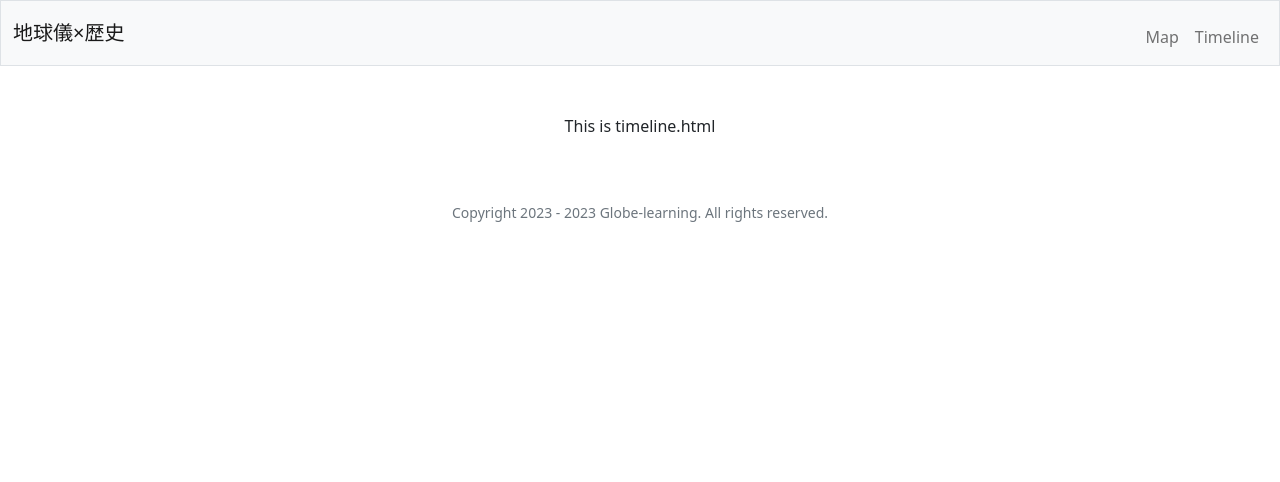
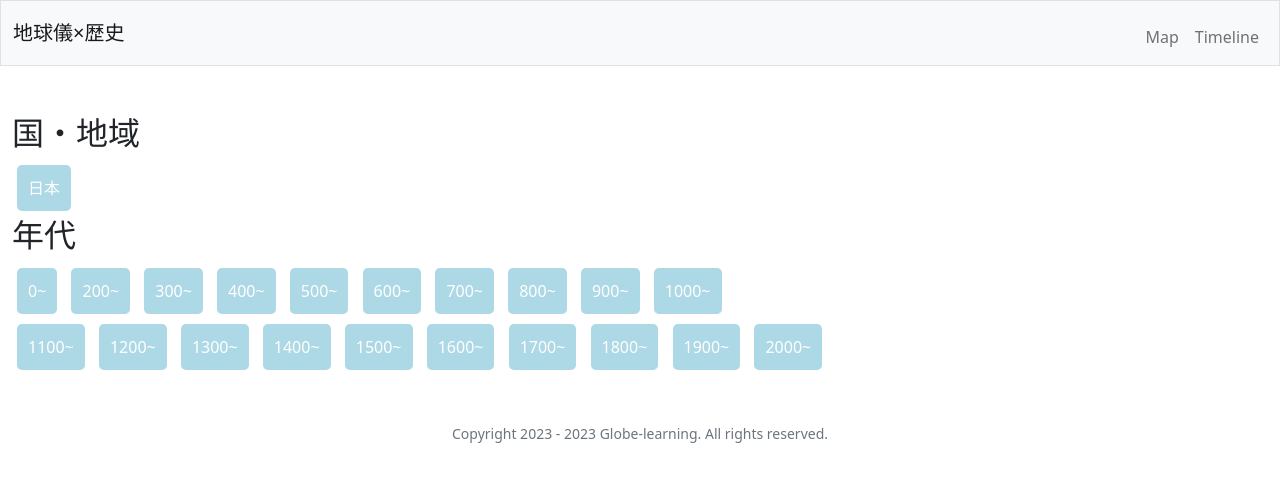
Before and after one commit to naka-c1024/World_Voyage, a Flask app: page /timeline in a window 1280 px wide. Shown: the top 482 px of the page. Run offline with Flask 2, Linux system fonts and the light colour scheme.

Commit message:
timeline,css,layout changed (#21)

```diff
--- a/project/static/css/sample.css
+++ b/project/static/css/sample.css
@@ -1 +1,9 @@
 /* TODO: ローカルのcssファイル */
+.btn {
+    border-radius: 5px;
+    background-color: lightblue;
+    padding: 10px;
+    text-decoration: none;
+    color: white;
+    margin:5px;
+}
--- a/project/templates/layout.html
+++ b/project/templates/layout.html
@@ -54,7 +54,7 @@
         {% endif %}
 
         <!-- ここがmainブロックのhtmlごとに違うやーつ -->
-        <main class="container-fluid py-5 text-center">
+        <main class="container-fluid py-5 text-left">
             {% block main %}{% endblock %}
         </main>
 
--- a/project/templates/timeline.html
+++ b/project/templates/timeline.html
@@ -6,5 +6,37 @@
 
 {% block main %}
 <!-- TODO: インデックスの中身 -->
-<p>This is timeline.html</p>
+<!DOCTYPE html>
+<html>
+    <head>
+        <meta charset="utf-8" />
+        <link rel="stylesheet" href="css/sample.css">
+    </head>
+    <body>
+        <h2>国・地域</h2>
+        <button class="btn">日本</button>
+        <h2>年代</h2>
+        <button class="btn">0~</button>
+        <button class="btn">200~</button>
+        <button class="btn">300~</button>
+        <button class="btn">400~</button>
+        <button class="btn">500~</button>
+        <button class="btn">600~</button>
+        <button class="btn">700~</button>
+        <button class="btn">800~</button>
+        <button class="btn">900~</button>
+        <button class="btn">1000~</button><br>
+        <button class="btn">1100~</button>
+        <button class="btn">1200~</button>
+        <button class="btn">1300~</button>
+        <button class="btn">1400~</button>
+        <button class="btn">1500~</button>
+        <button class="btn">1600~</button>
+        <button class="btn">1700~</button>
+        <button class="btn">1800~</button>
+        <button class="btn">1900~</button>
+        <button class="btn">2000~</button>
+    </body>
+</html>
+
 {% endblock %}
```
